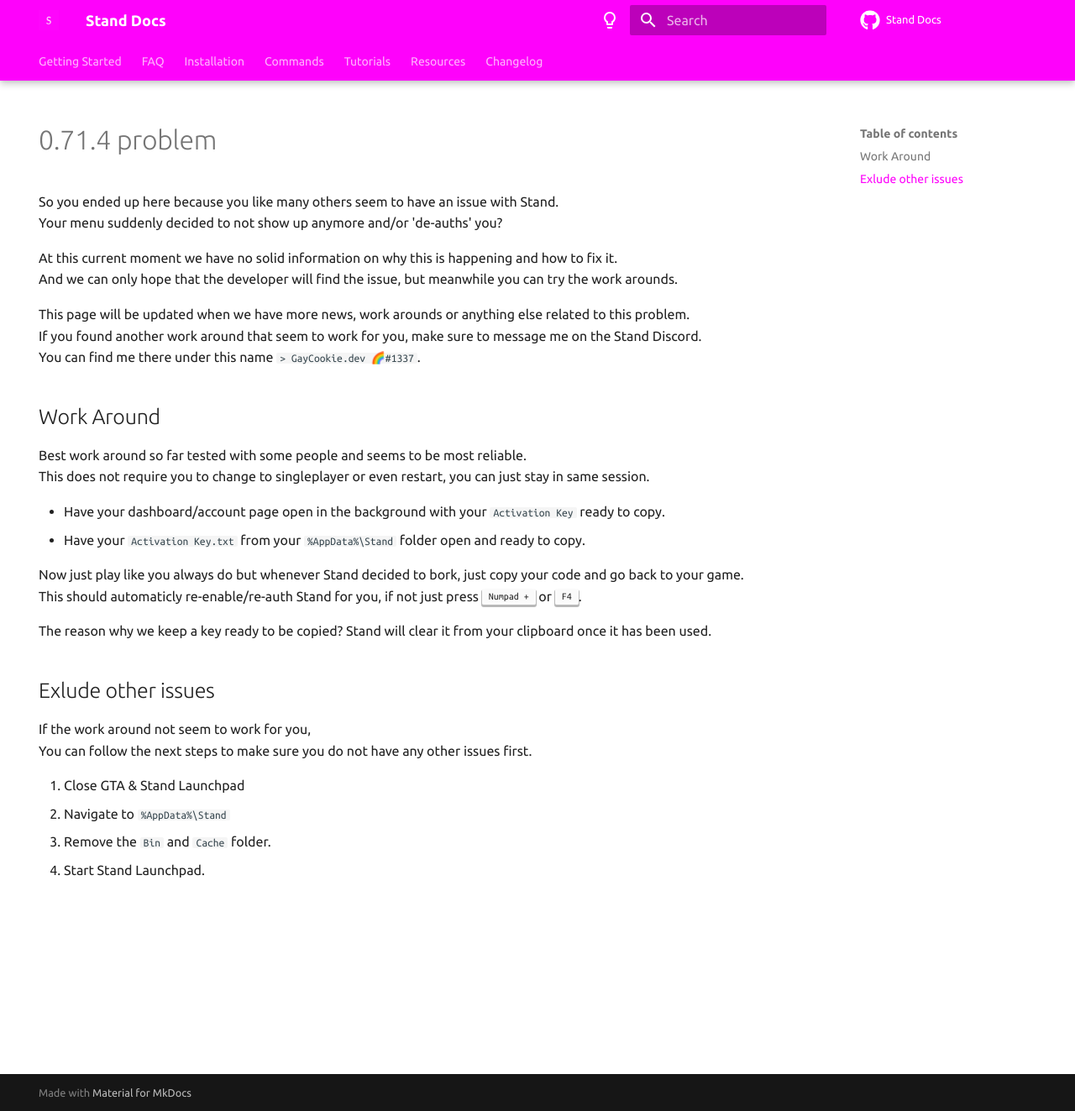
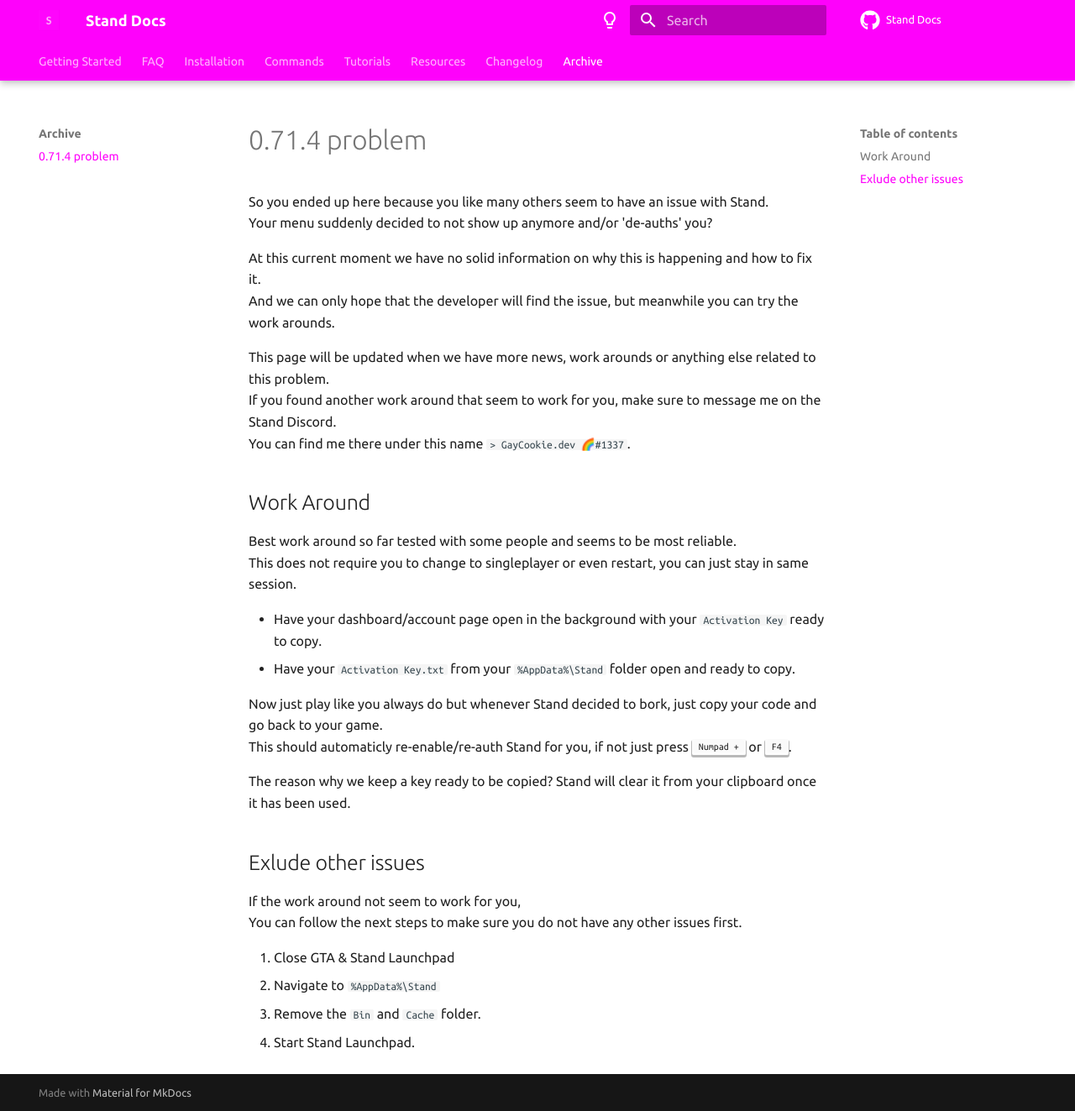
Before and after one commit to estradiols/stand-docs, an MkDocs documentation site: the page built from docs/archive/0.71.4-problem.md, in a window 1280 px wide and 1323 px high. Shown: the whole window at 84% size. Built offline with MkDocs 1.6.1 and Material for MkDocs 9.7.7, drawn with Linux system fonts in a browser that asks for light colours; comment, search, counter and statistics services are not loaded; the version menu is left out.

Commit message:
Archived 0.71.4-problem

```diff
--- a/mkdocs.yml
+++ b/mkdocs.yml
@@ -15,6 +15,8 @@
     - tutorials/vehicle-gifting.md
   - Resources: resources.md
   - Changelog: changelog.md
+  - Archive:
+    - archive/0.71.4-problem.md
 
 extra:
   version:
```
Also changed, not shown: docs/archive/0.71.4-problem.md (renamed from docs/0.71.4-problem.md, +0 -5 lines).
